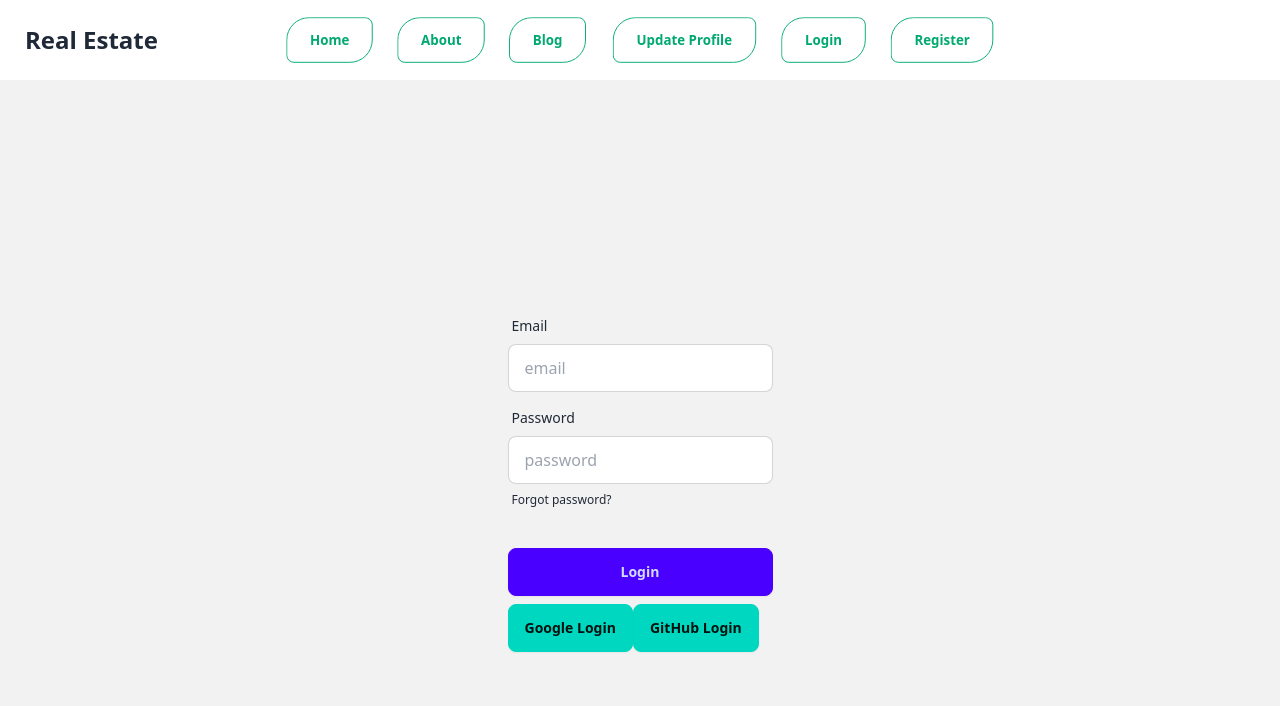
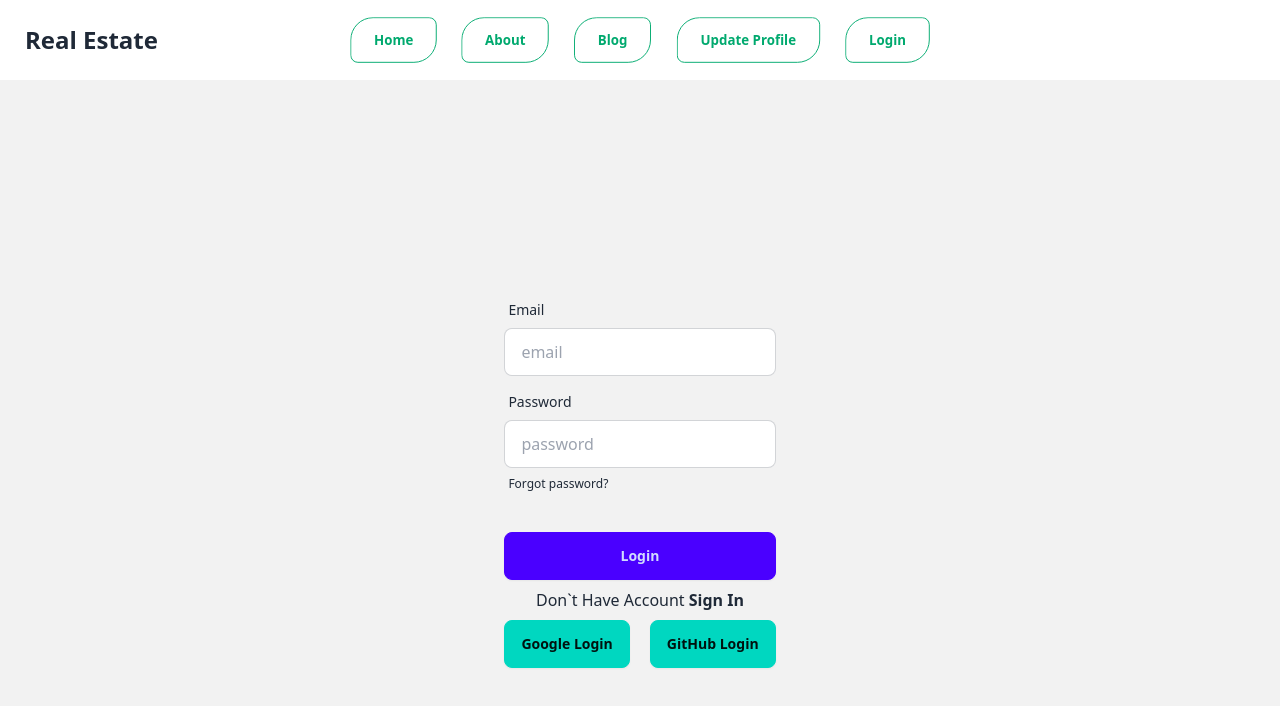
Before and after one commit to zaheenrakib/React-Real-Estate, a React (Vite) app: page /login in a window 1280 px wide. Shown: the top 706 px of the page. Built offline with nearby package versions, Linux system fonts and the light colour scheme; no server answers.

Commit message:
Dynamic Navbar

```diff
--- a/package.json
+++ b/package.json
@@ -10,6 +10,7 @@
     "preview": "vite preview"
   },
   "dependencies": {
+    "@auth0/auth0-react": "^2.2.4",
     "firebase": "^10.11.0",
     "localforage": "^1.10.0",
     "match-sorter": "^6.3.4",
--- /dev/null
+++ b/src/components/Hooks/AuthProvider.jsx
@@ -0,0 +1,20 @@
+import React, { createContext, useEffect, useState } from 'react';
+import app from '../../firebase/firebase.config';
+import { getAuth } from 'firebase/auth';
+
+
+export const UserContext = createContext();
+
+export const AuthProvider = ({ children }) => {
+    const [currentUser, setCurrentUser] = useState();
+    const auth = getAuth(app)
+
+    useEffect(() => {
+        auth.onAuthStateChanged((user) => {
+            setCurrentUser(user);
+        });
+    }, []);
+
+
+    return <UserContext.Provider value={currentUser} >{children}</UserContext.Provider>
+};
--- a/src/components/Login/Login.jsx
+++ b/src/components/Login/Login.jsx
@@ -1,8 +1,8 @@
-import React, { useState } from 'react';
+import React, { useEffect, useState } from 'react';
 import Navbar from '../shared/Navbar/Navbar';
 import { GithubAuthProvider, GoogleAuthProvider, getAuth, signInWithPopup, signOut } from "firebase/auth";
 import app from '../../firebase/firebase.config';
-import { useNavigate } from 'react-router-dom';
+import { Link, useNavigate } from 'react-router-dom';
 import Swal from 'sweetalert2';
 
 const Login = () => {
@@ -12,13 +12,6 @@ const Login = () => {
     const githubProvider = new GithubAuthProvider();
     const navigate = useNavigate();
 
-
-    auth.onAuthStateChanged((user)=> {
-        if(user){
-            setUser(user);
-        }
-    })
-    // console.log(user);
 
     const handleGoogleSignIn = () => {
         signInWithPopup(auth, googleProvider)
@@ -33,7 +26,7 @@ const Login = () => {
                     showConfirmButton: false,
                     timer: 1500
                 });
-                // navigate('/');
+                navigate('/');
             })
             .catch(error => {
                 console.log("Error", error.message);
@@ -58,7 +51,7 @@ const Login = () => {
                     showConfirmButton: false,
                     timer: 1500
                 });
-                // navigate('/');
+                navigate('/');
             })
             .catch(error => {
                 console.log("Error", error.message);
@@ -71,23 +64,20 @@ const Login = () => {
     }
 
 
-    const handleGoogleSignOut = () => {
-        signOut(auth, googleProvider)
-            .then(result => {
-                console.log(result);
-                setUser(null);
-            })
-            .catch(error => {
-                console.log("Error", error.message);
-            })
-    }
+    // const handleGoogleSignOut = () => {
+    //     signOut(auth, googleProvider)
+    //         .then(result => {
+    //             console.log(result);
+    //             setUser(null);
+    //         })
+    //         .catch(error => {
+    //             console.log("Error", error.message);
+    //         })
+    // }
+    // console.log(user)
     return (
         <>
-            <Navbar
-
-            user={user}
-
-            ></Navbar>
+            <Navbar></Navbar>
 
 
 
@@ -111,17 +101,14 @@ const Login = () => {
                     <div className="form-control mt-6">
                         <button className="btn btn-primary">Login</button>
                     </div>
+                    <div>
+                        <h1 className='text-center'>Don`t Have Account <Link to="/register" className='font-bold'> Sign In</Link> </h1>
+                    </div>
+                    <div className=' flex gap-5'>
+                        <button onClick={handleGoogleSignIn} className='btn btn-accent'>Google Login</button>
+                        <button onClick={handleGitHubSignIn} className='btn btn-accent'>GitHub Login</button>
+                    </div>
 
-                    {
-                        user ? (
-                            <button onClick={handleGoogleSignOut} className='btn btn-accent'>Logout</button>
-                        ) : (
-                            <div>
-                                <button onClick={handleGoogleSignIn} className='btn btn-accent'>Google Login</button>
-                                <button onClick={handleGitHubSignIn} className='btn btn-accent'>GitHub Login</button>
-                            </div>
-                        )
-                    }
                 </form>
             </div>
 
--- a/src/components/shared/Home/Home.jsx
+++ b/src/components/shared/Home/Home.jsx
@@ -6,9 +6,7 @@ import { useLoaderData } from 'react-router-dom';
 import ResiCard from './ResiCard';
 
 const Home = () => {
-
     const resi = useLoaderData();
-
 
     return (
         <div>
--- a/src/components/shared/Navbar/Navbar.jsx
+++ b/src/components/shared/Navbar/Navbar.jsx
@@ -1,20 +1,41 @@
-import React from 'react';
+
+import React, { useContext, } from 'react';
 import { Link } from 'react-router-dom';
-import logo from '/user.png'
+import { UserContext } from '../../Hooks/AuthProvider';
+import { getAuth, GoogleAuthProvider, signOut } from 'firebase/auth';
+import app from '../../../firebase/firebase.config';
 
-const Navbar = ({ user }) => {
-    if(!user){
-        // return <span className="loading loading-ring loading-lg"></span>
+const Navbar = () => {
+    const currentUser = useContext(UserContext);
+    // console.log(currentUser);
+
+    const auth = getAuth(app);
+    const googleProvider = new GoogleAuthProvider();
+
+    const handleGoogleSignOut = () => {
+        signOut(auth, googleProvider)
+            .then(result => {
+                console.log(result);
+            })
+            .catch(error => {
+                console.log("Error", error.message);
+            })
     }
-    // const { displayName ,photoURL } = user;
-    // console.log(user)
+
     const navLinks = <>
         <Link to='/'><li className='btn btn-success btn-outline px-6 rounded-tl-3xl rounded-br-3xl'>Home</li></Link>
         <Link to='/about'><li className='btn btn-success btn-outline px-6 rounded-tl-3xl rounded-br-3xl'>About</li></Link>
         <Link to='/blog'><li className='btn btn-success btn-outline px-6 rounded-tl-3xl rounded-br-3xl'>Blog</li></Link>
         <Link to='/update'><li className='btn btn-success btn-outline px-6 rounded-tl-3xl rounded-br-3xl'>Update Profile</li></Link>
-        <Link to='/login'><li className='btn btn-success btn-outline px-6 rounded-tl-3xl rounded-br-3xl'>Login</li></Link>
-        <Link to='/register'><li className='btn btn-success btn-outline px-6 rounded-tl-3xl rounded-br-3xl'>Register</li></Link>
+        {
+            currentUser ? (
+                <Link onClick={handleGoogleSignOut} to='/'><li className='btn btn-success btn-outline px-6 rounded-tl-3xl rounded-br-3xl'>LogOut</li></Link>
+            ) : (
+                <Link to='/login'><li className='btn btn-success btn-outline px-6 rounded-tl-3xl rounded-br-3xl'>Login</li></Link>
+            )
+
+        }
+        {/* <Link to='/register'><li className='btn btn-success btn-outline px-6 rounded-tl-3xl rounded-br-3xl'>Register</li></Link> */}
     </>
 
 
@@ -36,12 +57,21 @@ const Navbar = ({ user }) => {
                     {navLinks}
                 </ul>
             </div>
-            <div className="navbar-end">
-                <div tabIndex={0} role="button" className="btn btn-ghost btn-circle avatar">
-                    <div className="w-10 rounded-full">
-                        {/* <img title={displayName} src={photoURL} /> */}
-                    </div>
-                </div>
+            <div className='navbar-end'>
+                {
+                    currentUser ? (
+
+                        <div tabIndex={0} role="button" className="btn btn-ghost btn-circle avatar">
+                            <div className="w-10 rounded-full">
+                                <img title={currentUser?.displayName} src={currentUser?.photoURL} />
+                            </div>
+                        </div>
+                    ) : (
+                        <div>
+
+                        </div>
+                    )
+                }
             </div>
         </div>
     );
--- a/src/main.jsx
+++ b/src/main.jsx
@@ -11,6 +11,7 @@ import Register from './components/Register/Register';
 import Update from './components/Update/Update';
 import About from './components/About/About';
 import Blog from './components/Blog/Blog';
+import { AuthProvider } from './components/Hooks/AuthProvider';
 
 const router = createBrowserRouter([
   {
@@ -42,6 +43,8 @@ const router = createBrowserRouter([
 
 ReactDOM.createRoot(document.getElementById('root')).render(
   <React.StrictMode>
-     <RouterProvider router={router} />
+    <AuthProvider>
+      <RouterProvider router={router} />
+    </AuthProvider>
   </React.StrictMode>,
 )
```
Also changed, not shown: 1 other file (tests, documents, lock files or other folders).
